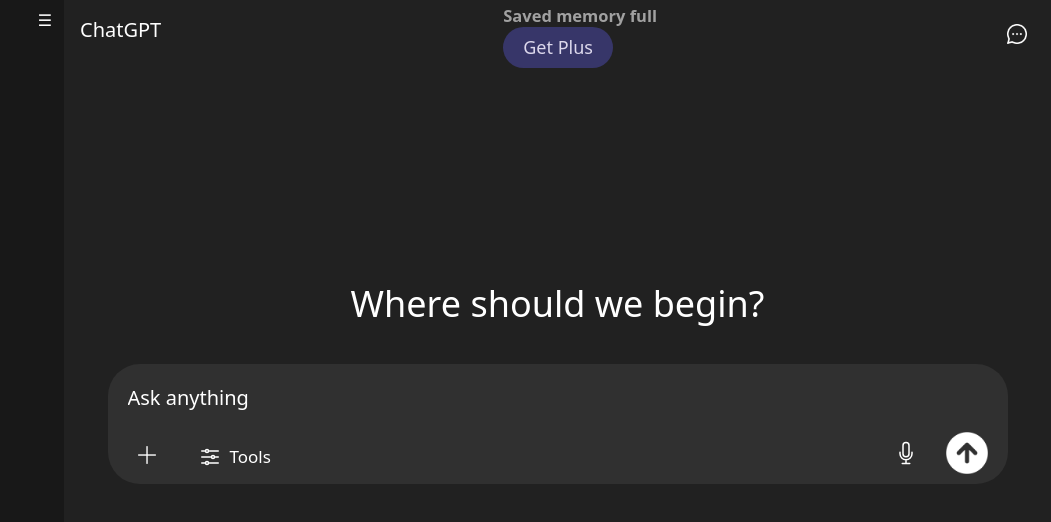
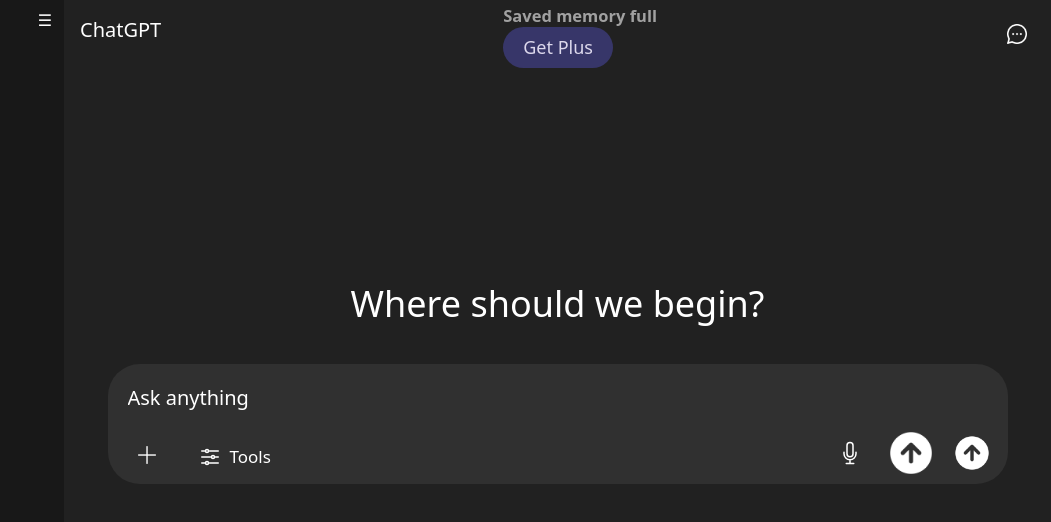
Before and after one commit to akshitvigg/FE, a React (Vite) app: page / in a window 1280 px wide. Shown: the top 522 px of the page, without its empty margins (229-1280 px from the left). Built offline with nearby package versions, Linux system fonts and the light colour scheme.

Commit message:
identifier fixed

```diff
--- a/src/App.tsx
+++ b/src/App.tsx
@@ -96,6 +96,7 @@
                   </span>
 
                   <img src="./up-arrow.png" width={50} alt="" />
+                  <img src=" ./up-arrow.png" width={40} alt="" />
                 </div>
               </div>
             </div>
```
